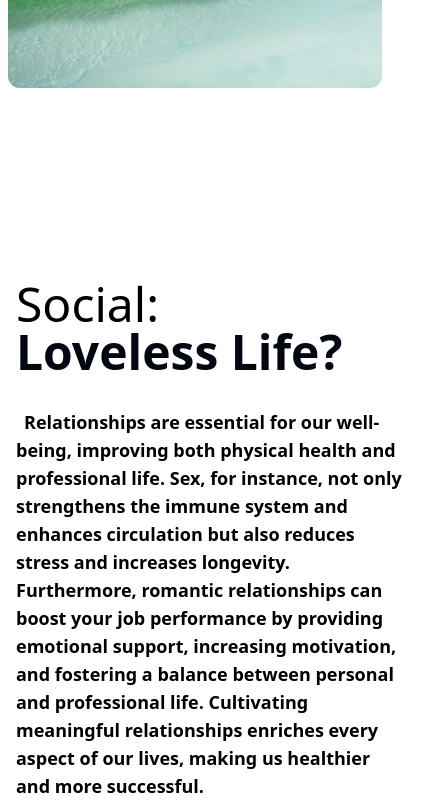
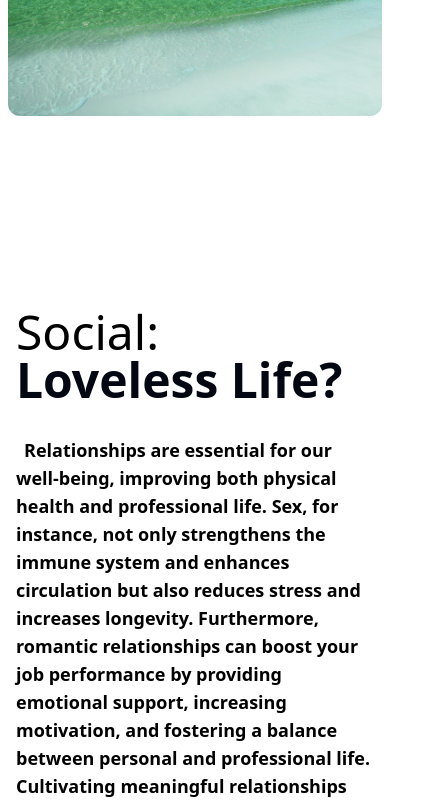
Before and after one commit to fantasyfuerte/DO-IT-PROJECT, a React (Vite) app: page / in a window 390 px wide. Shown: the part 3111-3916 px from the top of the page, 422 px wide, since content can reach past the window. Built offline with nearby package versions, Linux system fonts and the light colour scheme.

Commit message:
Fixing responsive troubles

```diff
--- a/src/ContentsSection/components/StyledArticle.tsx
+++ b/src/ContentsSection/components/StyledArticle.tsx
@@ -34,7 +34,7 @@ const StyledArticle: React.FC<Props> = ({
       className="flex max-h-max flex-wrap items-end mb-48"
     >
       <div className="basis-6/12 flex-grow min-w-min pr-4 md:pr-0 pl-4 mb-7">
-        <h5 className="text-5xl w-screen md:w-full">
+        <h5 className="text-5xl min-w-60">
           {title}: <br />
           <strong className="text-gray-950">{subtitle}</strong>
         </h5>
--- a/src/pages/HomePage.tsx
+++ b/src/pages/HomePage.tsx
@@ -11,7 +11,7 @@ export const HomePage: React.FC = () => {
       </div>
       <ContentSection />
       <section>
-        <article id="how-to-use" className="bg-white p-6 rounded-lg shadow-lg w-full">
+        <article id="how-to-use" className="bg-white p-2 rounded-lg shadow-lg w-full">
           <h4 className="text-4xl font-bold text-center text-gray-950 mb-4">
             How to Use
           </h4>
```
